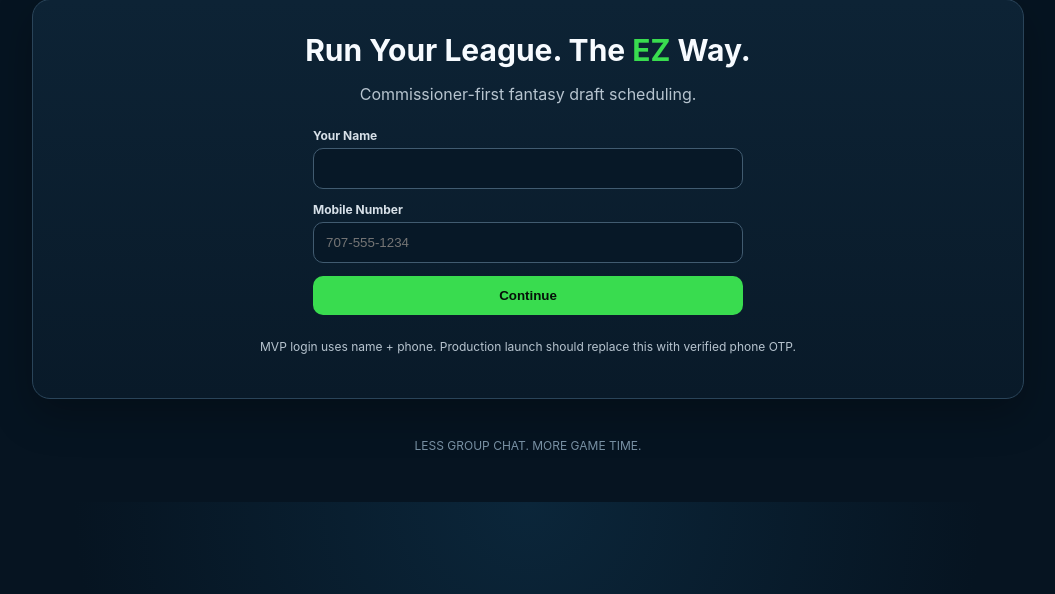
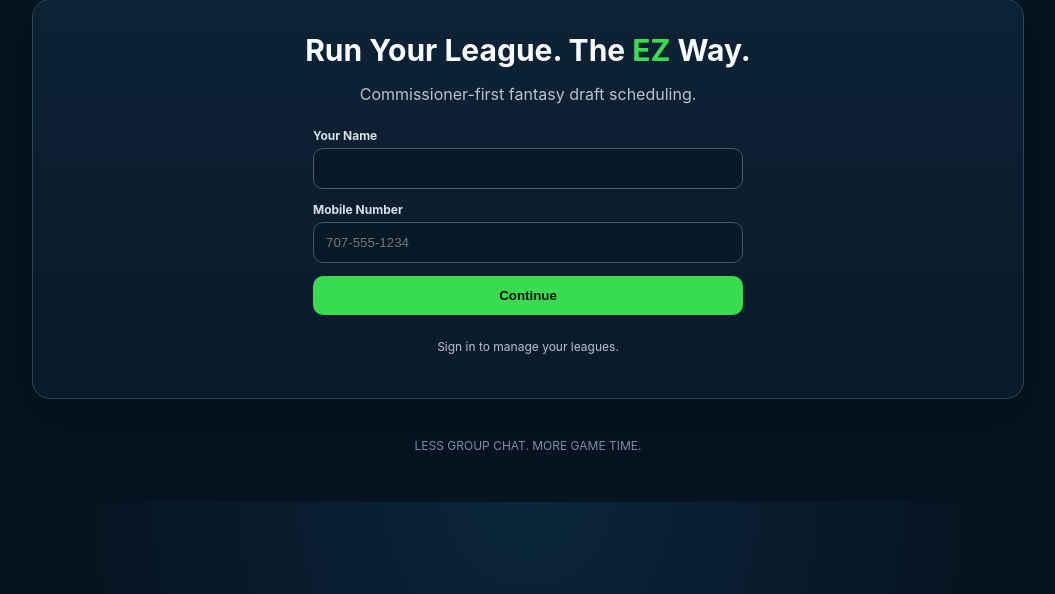
Before and after one commit to alwaysnumber22/ezcommish, a Flask app: page / in a window 1280 px wide. Shown: the part 92-686 px from the top of the page, without its empty margins (112-1167 px from the left). Run offline with Flask 3, Linux system fonts and the light colour scheme; data that the repository does not hold is empty; some libraries are stand-ins or nearby versions.

Commit message:
Update index.html
Remove Internal MVP Login Note

```diff
--- a/templates/index.html
+++ b/templates/index.html
@@ -1,2 +1,2 @@
 {% extends 'base.html' %}{% block body %}<div class="card hero"><h1>Run Your League. The <span class="preferred">EZ</span> Way.</h1><p class="muted">Commissioner-first fantasy draft scheduling.</p><form method="post" style="max-width:430px;margin:24px auto;text-align:left">
-<input type="hidden" name="_csrf_token" value="{{ csrf_token() }}"><div class="label">Your Name</div><input class="input" name="name" required><div class="label">Mobile Number</div><input class="input" name="phone" placeholder="707-555-1234" required><button class="btn primary" style="width:100%">Continue</button></form><p class="small muted">MVP login uses name + phone. Production launch should replace this with verified phone OTP.</p></div>{% endblock %}
+<input type="hidden" name="_csrf_token" value="{{ csrf_token() }}"><div class="label">Your Name</div><input class="input" name="name" required><div class="label">Mobile Number</div><input class="input" name="phone" placeholder="707-555-1234" required><button class="btn primary" style="width:100%">Continue</button></form><p class="small muted">Sign in to manage your leagues.</p></div>{% endblock %}
```
